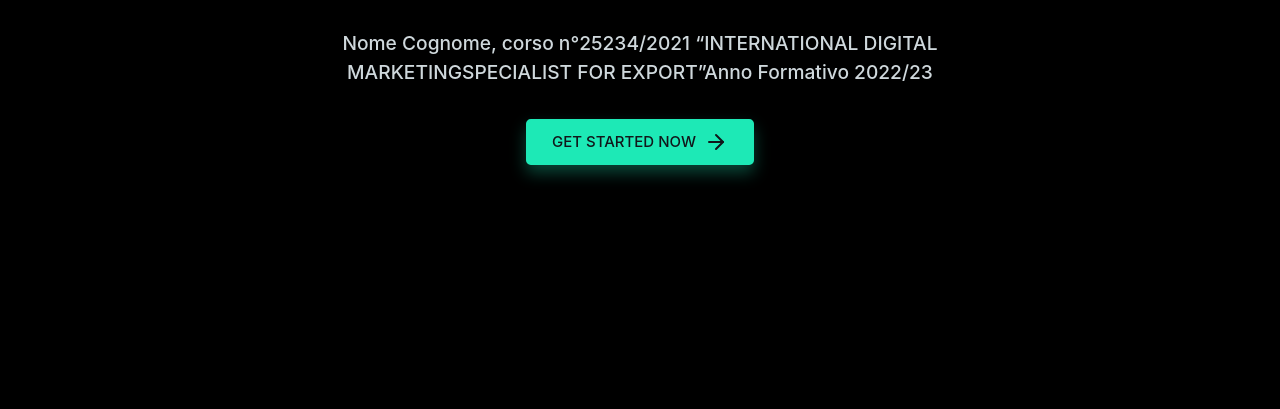
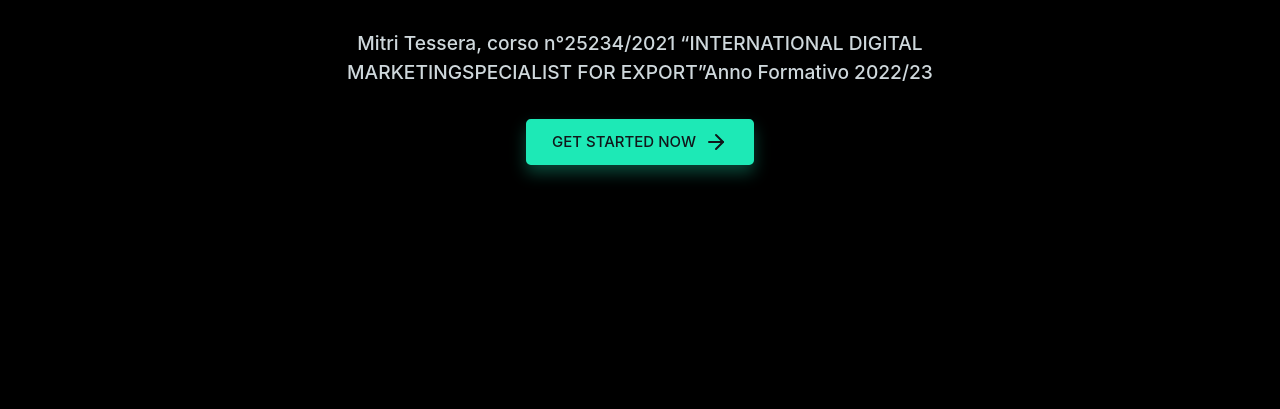
Before and after one commit to kamenos/mitri.knight, a plain HTML site: page index.html in a window 1280 px wide. Shown: the part 391-800 px from the top of the page. Drawn offline with nearby package versions, Linux system fonts and the light colour scheme; a web font is replaced by a local one.

Commit message:
prova mitri sei

```diff
--- a/index.html
+++ b/index.html
@@ -89,7 +89,7 @@
         <div class="row vh-md-100">
             <div class="col-md-8 col-sm-10 col-12 mx-auto my-auto text-center">
                 <h1 class="heading-black text-capitalize">Esercitazione 24 Febbraio 2023</h1>
-                <p class="lead py-3">Nome Cognome, corso n°25234/2021 “INTERNATIONAL DIGITAL MARKETINGSPECIALIST FOR EXPORT”Anno Formativo 2022/23</p>
+                <p class="lead py-3">Mitri Tessera, corso n°25234/2021 “INTERNATIONAL DIGITAL MARKETINGSPECIALIST FOR EXPORT”Anno Formativo 2022/23</p>
                 <button class="btn btn-primary d-inline-flex flex-row align-items-center">
                     Get started now
                     <em class="ml-2" data-feather="arrow-right"></em>
```
